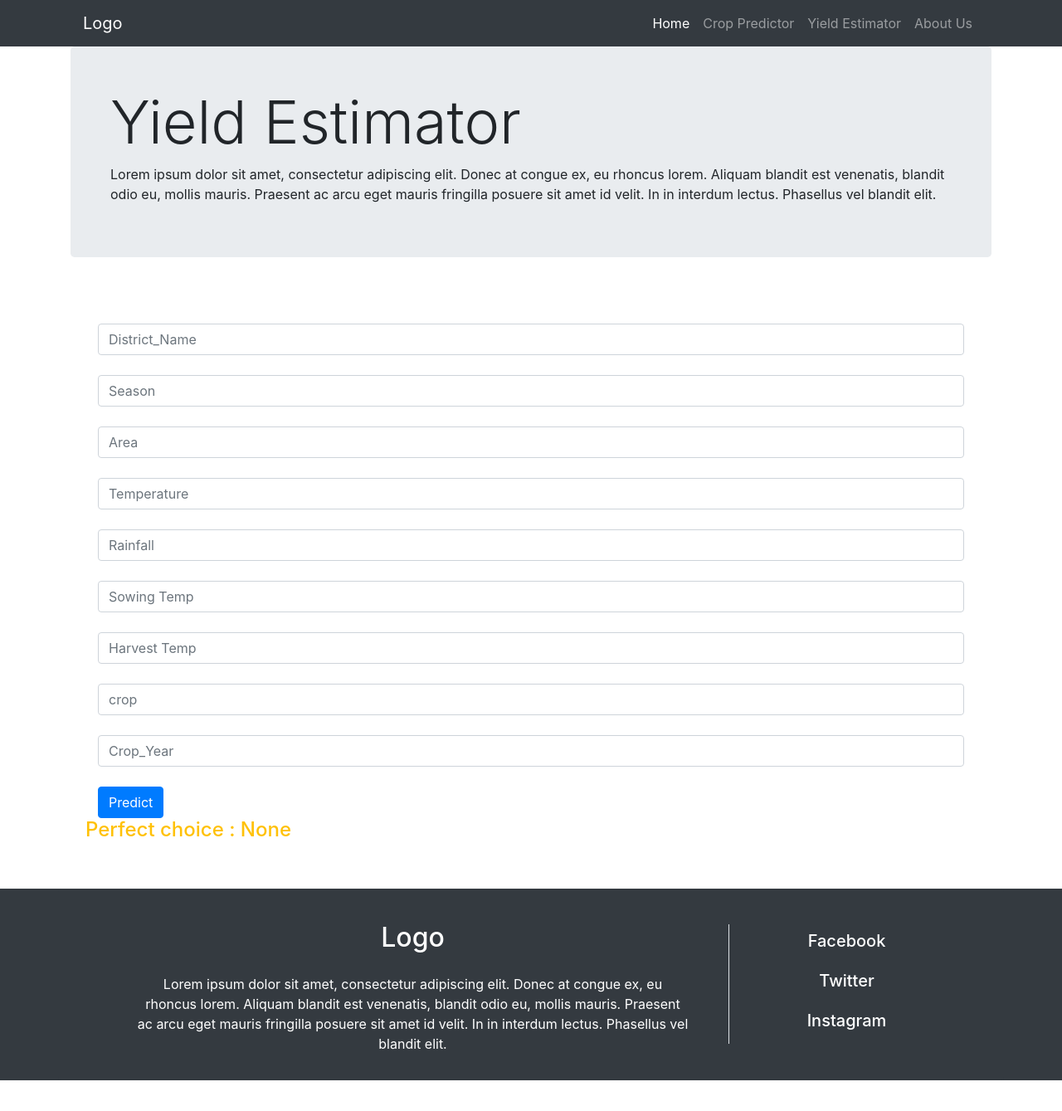
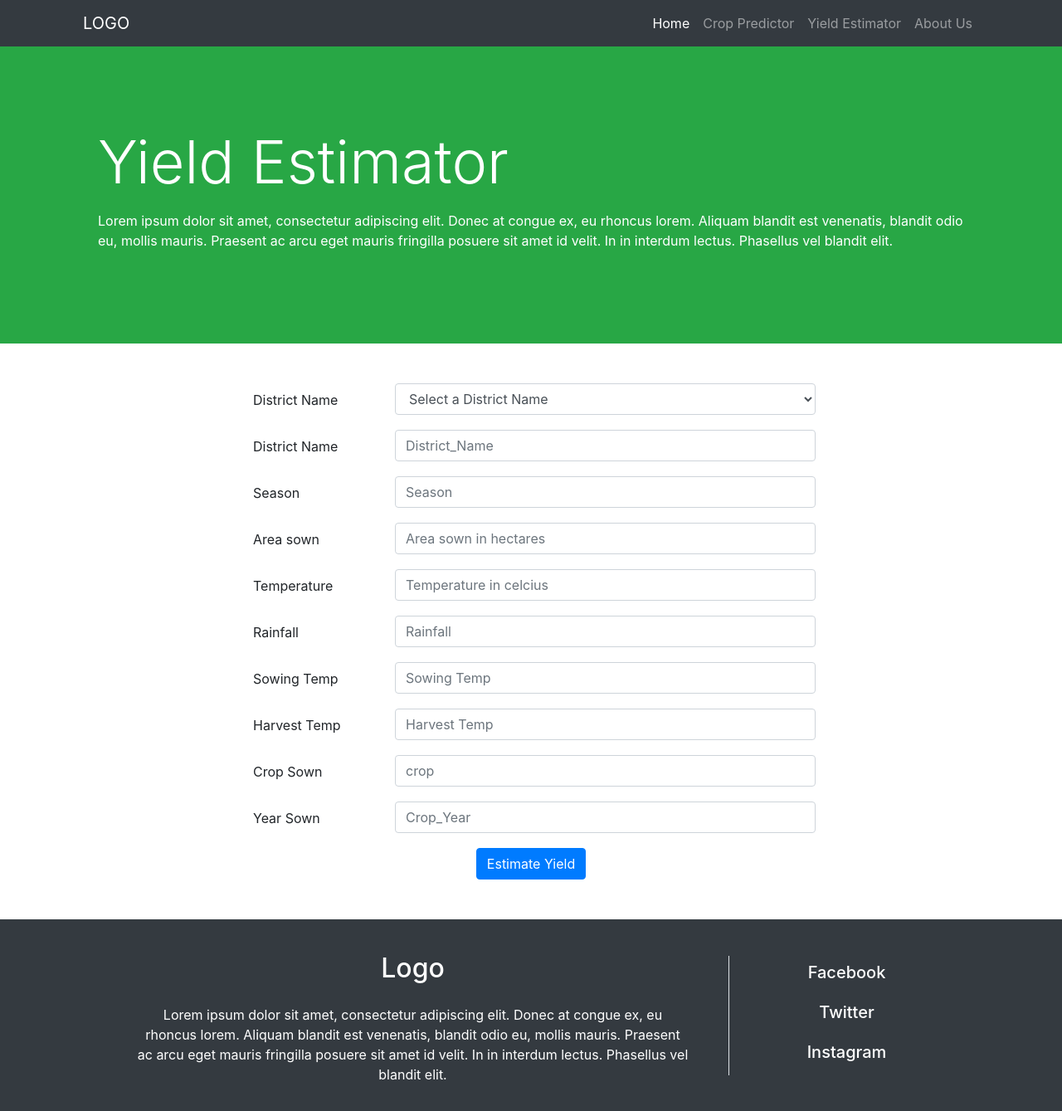
Before and after one commit to Name-Siddhartha/CropPrediction, a Flask app: page /yield_predict in a window 1280 px wide. Shown: the whole page at 83% size. Before the commit the page ends 1302 px from the top, so only its background shows below. Run offline with Flask 2, Linux system fonts and the light colour scheme; some libraries are stand-ins or nearby versions.

Commit message:
Forms created

```diff
--- a/app.py
+++ b/app.py
@@ -1,15 +1,27 @@
 from flask import Flask, render_template, request, url_for
 import pickle
+import os
 from sklearn.linear_model import LogisticRegression
 from sklearn import svm,model_selection, tree, linear_model, neighbors, naive_bayes, ensemble, discriminant_analysis, gaussian_process
 
 app = Flask(__name__)
 
+#this says inside static folder image folder, to set path
+PEOPLE_FOLDER = os.path.join('static', 'img')
+app.config['UPLOAD_FOLDER'] = PEOPLE_FOLDER
+
+formYield = [
+    ["This", "Stuff"],
+    ["That", "Another Stuff"],
+    ["There", "Yet Another Stuff"]
+]
 
 @app.route('/')
 def index():
-    return render_template('home.html', title = 'Home')
+    #return render_template('home.html', title = 'Home')
     # return render_to_response('yield_pred.html')
+    full_filename = os.path.join(app.config['UPLOAD_FOLDER'], 'background.jpg')# this is to get image file
+    return render_template("home.html", user_image = full_filename, formPairs = formYield)#this to display
 
 
 @app.route('/predict',methods=['GET','POST'])
--- a/templates/footer.html
+++ b/templates/footer.html
@@ -2,7 +2,7 @@
     <!-- <h1>This is the footer</h1> -->
 
     <div class="container-fluid bg-dark text-center">
-        <div class="container flex-wrap align-content-stretch bg-dark text-white-75 rounded">
+        <div class="container flex-wrap align-content-stretch text-white rounded-0">
             <div class="row justify-content-center">
                 <div class="col-8 my-3 px-5">
                     <h2 class="text-white text-center display-5 m-4">Logo</h2>
--- a/templates/form_yield.html
+++ b/templates/form_yield.html
@@ -1,43 +1,149 @@
 {% extends "form.html" %}
 
 {% block yield %}
-
-<div class="container">
-    <div class="jumbotron p-5">
+{{ super() }}
+<div class="jumbotron-fluid p-5 rounded-0 bg-success">
+    <div class="container p-5 text-white">
         <h1 class="display-3">Yield Estimator</h1>
+        <div class="my-3"></div>
         <p>Lorem ipsum dolor sit amet, consectetur adipiscing elit. Donec at congue ex, eu rhoncus lorem. Aliquam blandit est venenatis, blandit odio eu, mollis mauris. Praesent ac arcu eget mauris fringilla posuere sit amet id velit. In in interdum lectus. Phasellus vel blandit elit.</p>
     </div>
 </div>
 
+{% if prediction!=None %}
+<div class="container-fluid bg-warning ">
+    <div class="container px-5 py-3">
+        <h4 class="text-center text-dark">Result!</h4>
+        <h4 class="text-dark text-center">Estimated Yield : {{prediction}}</h2>
+    </div>
+</div>
+{% endif %}
+
 <div class="container text-left p-5">
+    <form action="/yield_predict" method="POST">
+        <div class="row justify-content-center">
+            <div class="col-md-2 align-self-center">
+                <label class="m-2" for="disname">District Name</label>
+            </div>
+            <div class="col-lg-6">
+                <select name="disname" class="form-control">
+                    <option value="null">Select a District Name</option>
+                    <option value="1">City 1</option>
+                    <option value="2">City 2</option>
+                    <option value="3">City 3</option>
+                </select>
+            </div>
+        </div>
 
-    <form action="/yield_predict" method="POST">
+        <div class="my-3"></div>
 
-        <input type="text" name="disname" class="form-control" placeholder='District_Name'><br>
-        <input type="text" name="sea" class="form-control" placeholder='Season'><br>
-        <input type="text" name="are" class="form-control" placeholder='Area'><br>
-        <input type="text" name="temp" class="form-control" placeholder='Temperature'><br>
-        <input type="text" name="rn" class="form-control" placeholder='Rainfall'><br>
+        <div class="row justify-content-center">
+            <div class="col-lg-2 align-self-center">
+                <label class="m-2" for="disname">District Name</label>
+            </div>
+            <div class="col-lg-6">
+                <input type="text" name="disname" class="form-control" placeholder='District_Name'>
+            </div>
+        </div>
 
-        <input type="text" name="sow" class="form-control" placeholder='Sowing Temp'><br>
-        <input type="text" name="harvest" class="form-control" placeholder='Harvest Temp'><br>
-        <input type="text" name="crop" class="form-control" placeholder='crop'><br>
-        <input type="text" name="year" class="form-control" placeholder='Crop_Year'><br>
+        <div class="my-3"></div>
 
-        <button class='btn btn-primary'>Predict</button>
+        <div class="row justify-content-center">
+            <div class="col-lg-2 align-self-center">
+                <label class="m-2" for="sea">Season</label>
+            </div>
+            <div class="col-lg-6">
+                <input type="text" class="form-control" name="sea" placeholder='Season'>
+            </div>
+        </div>
+
+        <div class="my-3"></div>
+
+        <div class="row justify-content-center">
+            <div class="col-lg-2 align-self-center">
+                <label class="m-2" for="are">Area sown</label>
+            </div>
+            <div class="col-lg-6">
+                <input type="text" class="form-control" name="are" placeholder='Area sown in hectares'>
+            </div>
+        </div>
+
+        <div class="my-3"></div>
+
+        <div class="row justify-content-center">
+            <div class="col-lg-2 align-self-center">
+                <label class="m-2" for="temp">Temperature</label>
+            </div>
+            <div class="col-lg-6">
+                <input type="text" class="form-control" name="temp" required placeholder='Temperature in celcius'>
+            </div>
+        </div>
+
+        <div class="my-3"></div>
+
+        <div class="row justify-content-center">
+            <div class="col-lg-2 align-self-center">
+                <label class="m-2" for="rn">Rainfall</label>
+            </div>
+            <div class="col-lg-6">
+                <input type="text" class="form-control" name="rn" placeholder='Rainfall'>
+            </div>
+        </div>
+
+        <div class="my-3"></div>
+
+        <div class="row justify-content-center">
+            <div class="col-lg-2 align-self-center">
+                <label class="m-2" for="sow">Sowing Temp</label>
+            </div>
+            <div class="col-lg-6">
+                <input type="text" name="sow" class="form-control" placeholder='Sowing Temp'>
+            </div>
+        </div>
+
+        <div class="my-3"></div>
+        <div class="row justify-content-center">
+            <div class="col-lg-2 align-self-center">
+                <label class="m-2" for="harvest">Harvest Temp</label>
+            </div>
+            <div class="col-lg-6">
+                <input type="text" name="harvest" class="form-control" placeholder='Harvest Temp'>
+            </div>
+        </div>
+
+        <div class="my-3"></div>
+
+        <div class="row justify-content-center">
+            <div class="col-lg-2 align-self-center">
+                <label class="m-2" for="crop">Crop Sown</label>
+            </div>
+            <div class="col-lg-6">
+                <input type="text" name="crop" class="form-control" placeholder='crop'>
+            </div>
+        </div>
+
+        <div class="my-3"></div>
+
+        <div class="row justify-content-center">
+            <div class="col-lg-2 align-self-center">
+                <label class="m-2" for="year">Year Sown</label>
+            </div>
+            <div class="col-lg-6">
+                <input type="text" name="year" class="form-control" placeholder='Crop_Year'>
+            </div>
+        </div>
+
+        {% for pair in formPairs: %}
+        <input type="text" name="{{ pair[0] }}" class="form-control" placeholder='{{ pair[1] }}'>
+        <P>{{ pair[0] }}{{ pair[1] }}</P>
+        {%endfor%}
+
+        <div class="my-3"></div>
+        <div class="row justify-content-center">
+            <button class='btn btn-primary'>Estimate Yield</button>
+        </div>
 
     </form>
-
-    <div class="row">
-
-        {% if prediction %}
-        <h4 class="text-warning">Perfect choice : {{prediction}}</h2>
-        {% else %}
-        <h4 class="text-warning">Perfect choice : {{prediction}}</h2>
-        {% endif %}
-
-    </div>
-
 </div>
 
 {% endblock %}
--- a/templates/home.html
+++ b/templates/home.html
@@ -4,4 +4,7 @@
     {% include "intro.html" %}
     <!-- <head></head> -->
     <!-- <body></body> -->
+    <img src="{{ user_image }}" alt="IMAGE" />
+
+
 </html>
--- a/templates/intro.html
+++ b/templates/intro.html
@@ -1,7 +1,7 @@
 {% extends "body.html" %}
 {% block intro %}
 <img src="{{url_for('static', filename='/img/background.jpg')}}" />
-<img src="../static/img/background.jpg" />
+<img src="{{ user_image }}" alt="IMAGE" />
 <div class="jumbotron-fluid bg-light p-5 m-0 text-dark rounded-0">
     <div class="container p-3 p-0">
         <h1 class="display-3">LOGO <small class="display-4">Slogan</small></h1>
--- a/templates/navbar.html
+++ b/templates/navbar.html
@@ -2,7 +2,7 @@
 <nav class="navbar navbar-expand-sm bg-dark navbar-dark sticky-top">
     <div class="container">
         <div class="container justify-content-start">
-            <a class="navbar-brand" href="/">Logo</a>
+            <a class="navbar-brand" href="/">LOGO</a>
         </div>
 
         <div class="container justify-content-end">
```
Also changed, not shown: templates/form_crop.html (+66 -20 lines), static/home.jpg (added).
